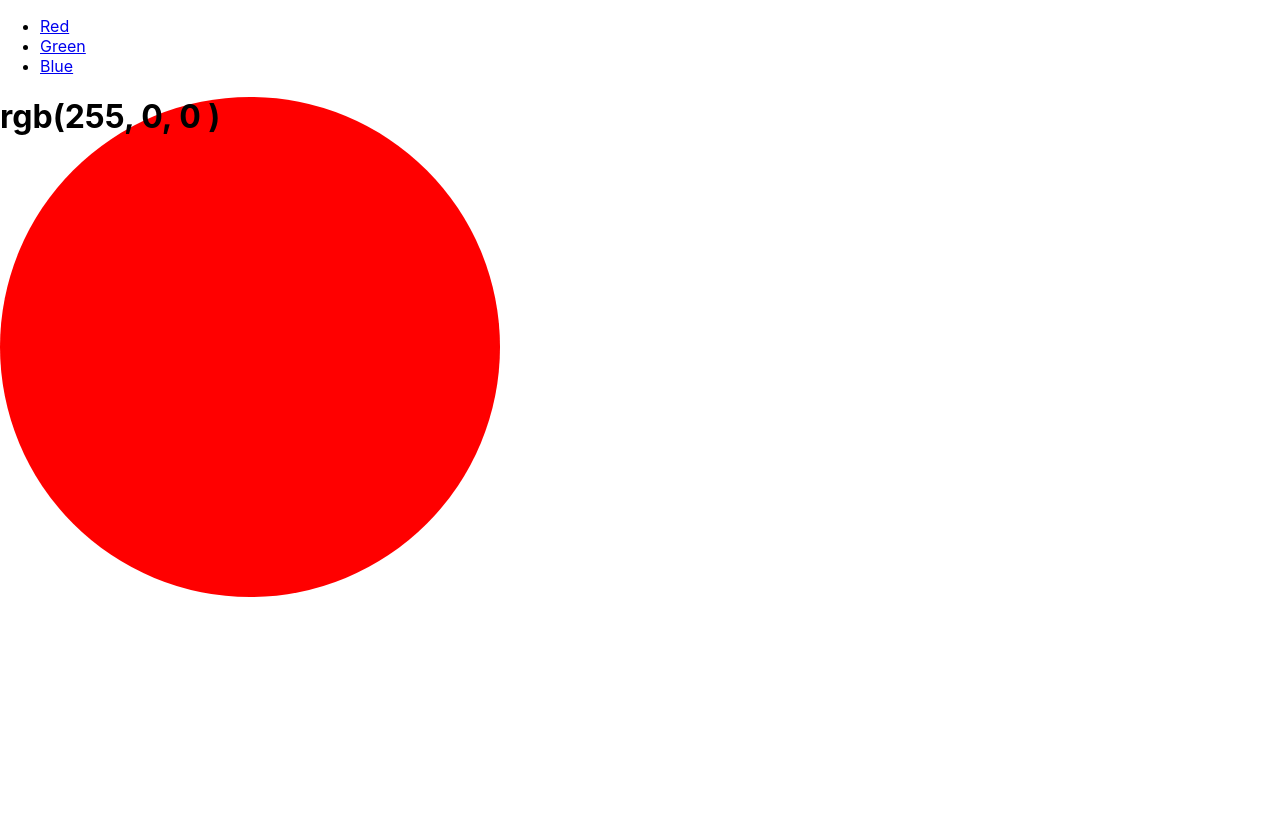
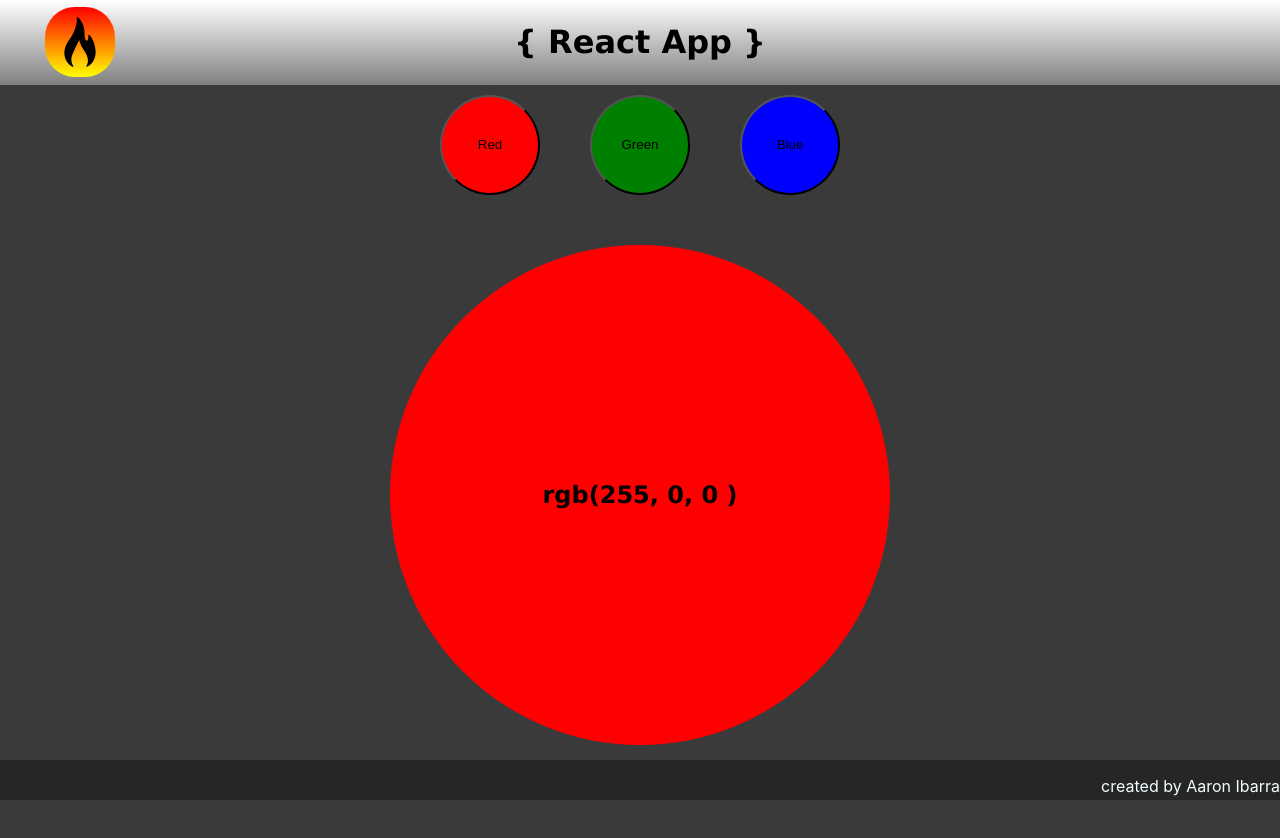
Before and after one commit to Aaron-Ibarra/color-router-from-scratch, a React (Create React App) app: page /rgb/255/0/0 in a window 1280 px wide. Shown: the top 838 px of the page. Before the commit the page ends 800 px from the top, so only its background shows below. Built offline with nearby package versions, Linux system fonts and the light colour scheme.

Commit message:
added styling and restructured

```diff
--- a/src/App.js
+++ b/src/App.js
@@ -3,34 +3,16 @@ import { BrowserRouter, Link, Redirect, Route, Switch } from 'react-router-dom';
 import RGB from './components/RGB/RGB.js';
 import NotFound from './components/NotFound.js';
 import './App.css';
+import Main from './components/Main/Main.js';
+import Footer from './components/layout/Footer/Footer.js';
+import Header from './components/layout/Header/Header.js';
 
 function App() {
-  return (
-    <BrowserRouter>
-      <div>
-        <nav>
-          <ul>
-            <li>
-              <Link to="/rgb/255/0/0">Red</Link>
-            </li>
-            <li>
-              <Link to="/rgb/0/255/0">Green</Link>
-            </li>
-            <li>
-              <Link to="/rgb/0/0/255">Blue</Link>
-            </li>
-          </ul>
-        </nav>
-      </div>
-
-      <Switch>
-        <Route exact path="/">
-          <Redirect to="/rgb/255/0/0" />
-        </Route>
-        <Route exact path="/rgb/:r/:g/:b" component={RGB} />
-        <Route exact path="*" component={NotFound} />
-      </Switch>
-    </BrowserRouter>
+  return (<>
+    <Header />
+    <Main />
+    <Footer />
+  </>
   );
 }
 
--- /dev/null
+++ b/src/components/Main/Main.css
@@ -0,0 +1,17 @@
+.colors {
+  display: flex;
+  justify-content: center;
+  padding: 10px;
+  gap: 50px;
+}
+
+button {
+  width: 100px;
+  height: 100px;
+  border-radius: 100%;
+}
+
+main {
+  background-color: rgb(58, 58, 58);
+  height: 100vh;
+}
--- /dev/null
+++ b/src/components/Main/Main.js
@@ -0,0 +1,32 @@
+import React from 'react';
+import { Link, Redirect, Route, Switch } from 'react-router-dom';
+import NotFound from '../NotFound.js';
+import RGB from '../RGB/RGB.js';
+import './Main.css';
+export default function Main() {
+  return (
+    <>
+      <main>
+        <div className="colors">
+          <Link to="/rgb/255/0/0">
+            <button style={{ backgroundColor: 'red' }}>Red</button>
+          </Link>
+          <Link to="/rgb/0/255/0">
+            <button style={{ backgroundColor: 'green' }}>Green</button>
+          </Link>
+          <Link to="/rgb/0/0/255">
+            <button style={{ backgroundColor: 'blue' }}>Blue</button>
+          </Link>
+        </div>
+
+        <Switch>
+          <Route exact path="/">
+            <Redirect to="/rgb/255/0/0" />
+          </Route>
+          <Route exact path="/rgb/:r/:g/:b" component={RGB} />
+          <Route exact path="*" component={NotFound} />
+        </Switch>
+      </main>
+    </>
+  );
+}
--- a/src/components/RGB/RGB.css
+++ b/src/components/RGB/RGB.css
@@ -1,3 +1,18 @@
 div {
   border-radius: 100%;
 }
+
+.value {
+  display: flex;
+}
+
+.color {
+  display: flex;
+  justify-content: center;
+}
+
+.color-wheel {
+  display: flex;
+  justify-content: center;
+  margin-top: 40px;
+}
--- a/src/components/RGB/RGB.js
+++ b/src/components/RGB/RGB.js
@@ -6,6 +6,8 @@ export default function RGB() {
   const { r, g, b } = useParams();
   const color = `rgb(${r}, ${g}, ${b} )`;
   return (
+    <>
+      <section className="color-wheel">
         <div
           className="color"
           style={{
@@ -14,7 +16,9 @@ export default function RGB() {
             width: '500px',
           }}
         >
-      <h1>{color}</h1>
+          <h1 className="value">{color}</h1>
         </div>
+      </section>
+    </>
   );
 }
--- /dev/null
+++ b/src/components/layout/Footer/Footer.css
@@ -0,0 +1,11 @@
+footer {
+  display: flex;
+  justify-content: flex-end;
+
+  color: azure;
+  background-color: rgb(38, 38, 38);
+  position: absolute;
+  bottom: 0px;
+  width: 100%;
+  height: 2.5rem;
+}
--- /dev/null
+++ b/src/components/layout/Footer/Footer.js
@@ -0,0 +1,10 @@
+import React from 'react';
+import './Footer.css';
+
+export default function Footer() {
+  return (
+    <footer>
+      <p>created by Aaron Ibarra</p>
+    </footer>
+  );
+}
--- /dev/null
+++ b/src/components/layout/Header/Header.css
@@ -0,0 +1,27 @@
+header img {
+  width: 50px;
+  transform: translateX(-70vh);
+  position: absolute;
+  background-image: linear-gradient(red, yellow);
+
+  border-radius: 30px;
+  padding: 10px;
+}
+
+header {
+  display: flex;
+  background-image: linear-gradient(white, grey);
+  padding: 2px;
+  justify-content: center;
+  align-items: center;
+}
+
+h1 {
+  display: flex;
+  font-family: Verdana, Geneva, Tahoma, sans-serif;
+  /* background-color: rgba(48, 95, 128, 0.281); */
+  width: 300px;
+  height: px;
+  justify-content: center;
+  align-items: center;
+}
--- /dev/null
+++ b/src/components/layout/Header/Header.js
@@ -0,0 +1,14 @@
+import React from 'react';
+import logo from './flame-logo.svg';
+import './Header.css';
+
+export default function Header() {
+  const whateverText = '{ React App }';
+  return (
+    <header>
+      <div className="background"></div>
+      <img src={logo} alt="logo" />
+      <h1>{whateverText}</h1>
+    </header>
+  );
+}
```
Also changed, not shown: src/components/layout/Header/flame-logo.svg (added). Lines whose indentation alone changed are shown as unchanged.
